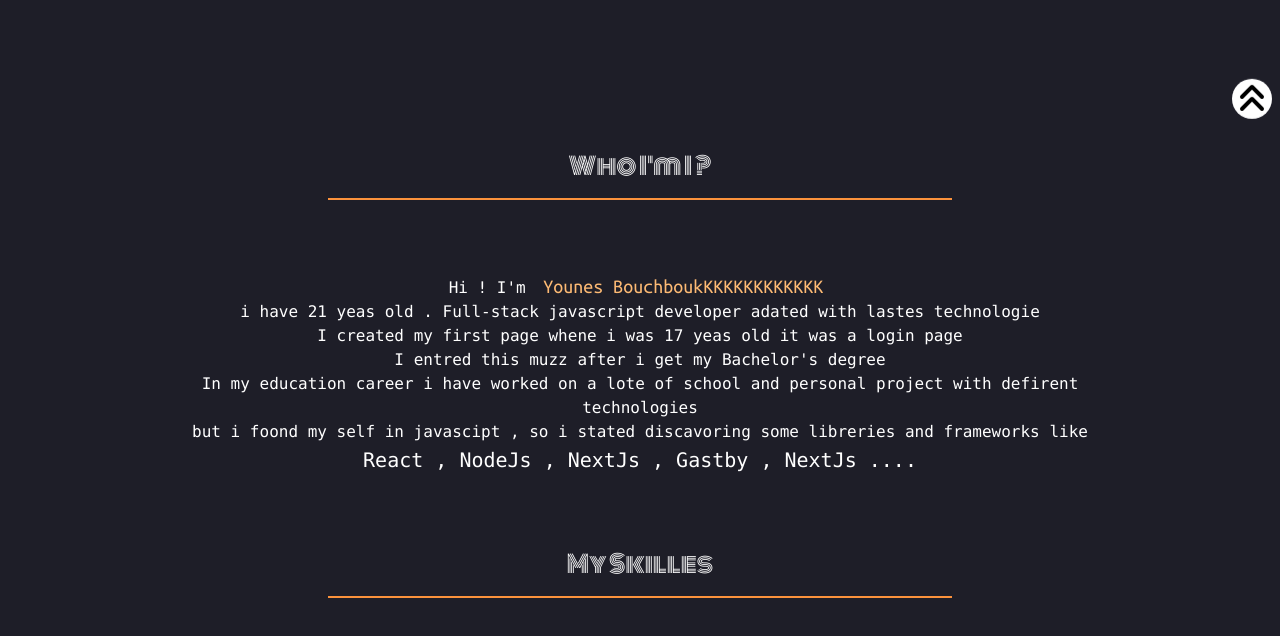
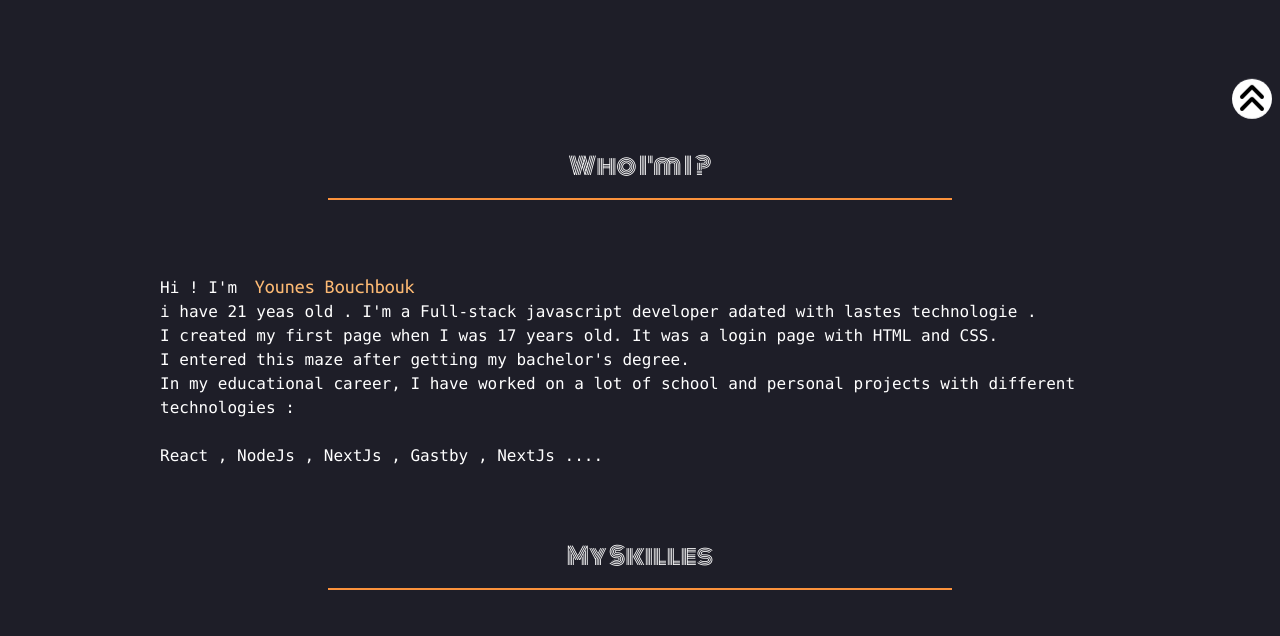
Before and after one commit to YounesBouchbouk/Personal-Portfolio, a Gatsby site: page / in a window 1280 px wide. Shown: the part 658-1294 px from the top of the page. Built offline with nearby package versions, Linux system fonts and the light colour scheme; Gatsby itself is replaced by a stand-in of ours.

Commit message:
fix more grammer

```diff
--- a/src/components/AboutMe.jsx
+++ b/src/components/AboutMe.jsx
@@ -29,27 +29,22 @@ const AboutMe = () => {
       className="w-full  flex justify-center items-center my-16"
       id="AboutMe"
     >
-      <div className="w-3/4  text-black  dark:text-white text-center leading-6 font-mono">
+      <div className="w-3/4  text-black  dark:text-white text-start leading-6 font-mono space-x-5">
         <p>
           Hi ! I'm{" "}
           <span className="px-2 text-xl text-orange-300 font-Ubuntu">
-            Younes BouchboukKKKKKKKKKKKK
+            Younes Bouchbouk
           </span>{" "}
           <span>
-            <br /> i have 21 yeas old . Full-stack javascript developer adated
-            with lastes technologie
-            <br /> I created my first page whene i was 17 yeas old it was a
-            login page
-            <br />I entred this muzz after i get my Bachelor's degree
+            <br /> i have 21 yeas old . I'm a  Full-stack javascript developer adated
+            with lastes technologie .
+            <br /> I created my first page when I was 17 years old. It was a login page with HTML and CSS.
+            <br />I entered this maze after getting my bachelor's degree.
             <br />
-            In my education career i have worked on a lote of school and
-            personal project with defirent technologies <br />
-            but i foond my self in javascipt , so i stated discavoring some
-            libreries and frameworks like
+            In my educational career, I have worked on a lot of school
+             and personal projects with different technologies : <br />
             <br />
-            <span className="text-xl  leading-8">
               React , NodeJs , NextJs , Gastby , NextJs ....
-            </span>
           </span>
         </p>
       </div>
--- a/src/components/Cards/ProjectPopUp.jsx
+++ b/src/components/Cards/ProjectPopUp.jsx
@@ -112,7 +112,7 @@ const ProjectPopUp = ({ setPopUp, popup, item }) => {
             <div className="w-2/4 h-0.5 bg-white"></div>
 
             <div className="mt-4">
-              <p className="text-white text-sm">{item.description}</p>
+              {/* <p className="text-white text-sm">{item.description}</p> */}
             </div>
 
             <div className="w-full  flex justify-center items-center flex-wrap ">
--- a/src/components/HeroSection.jsx
+++ b/src/components/HeroSection.jsx
@@ -25,7 +25,7 @@ const HeroSection = () => {
         <div className="text-left p-2 dark:text-slate-50 text-black-p  ">
           <p>
             I'm A passionate Full Stack Javascript Developer , Adapted with
-            lastes Technologie And ready to learn any thing{" "}
+            lastes Technologie and ready to learn anything{" "}
           </p>
         </div>
 
```
